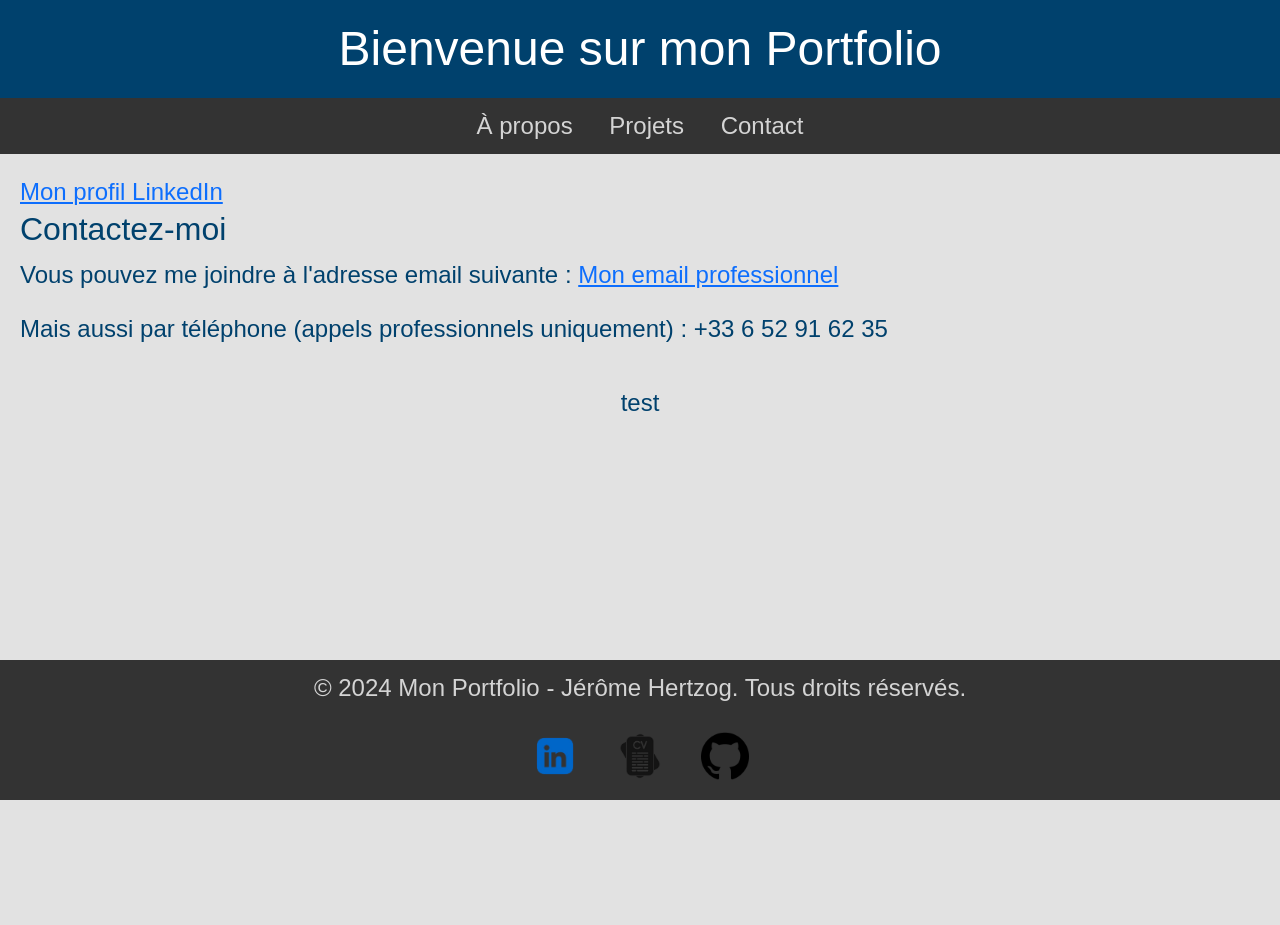
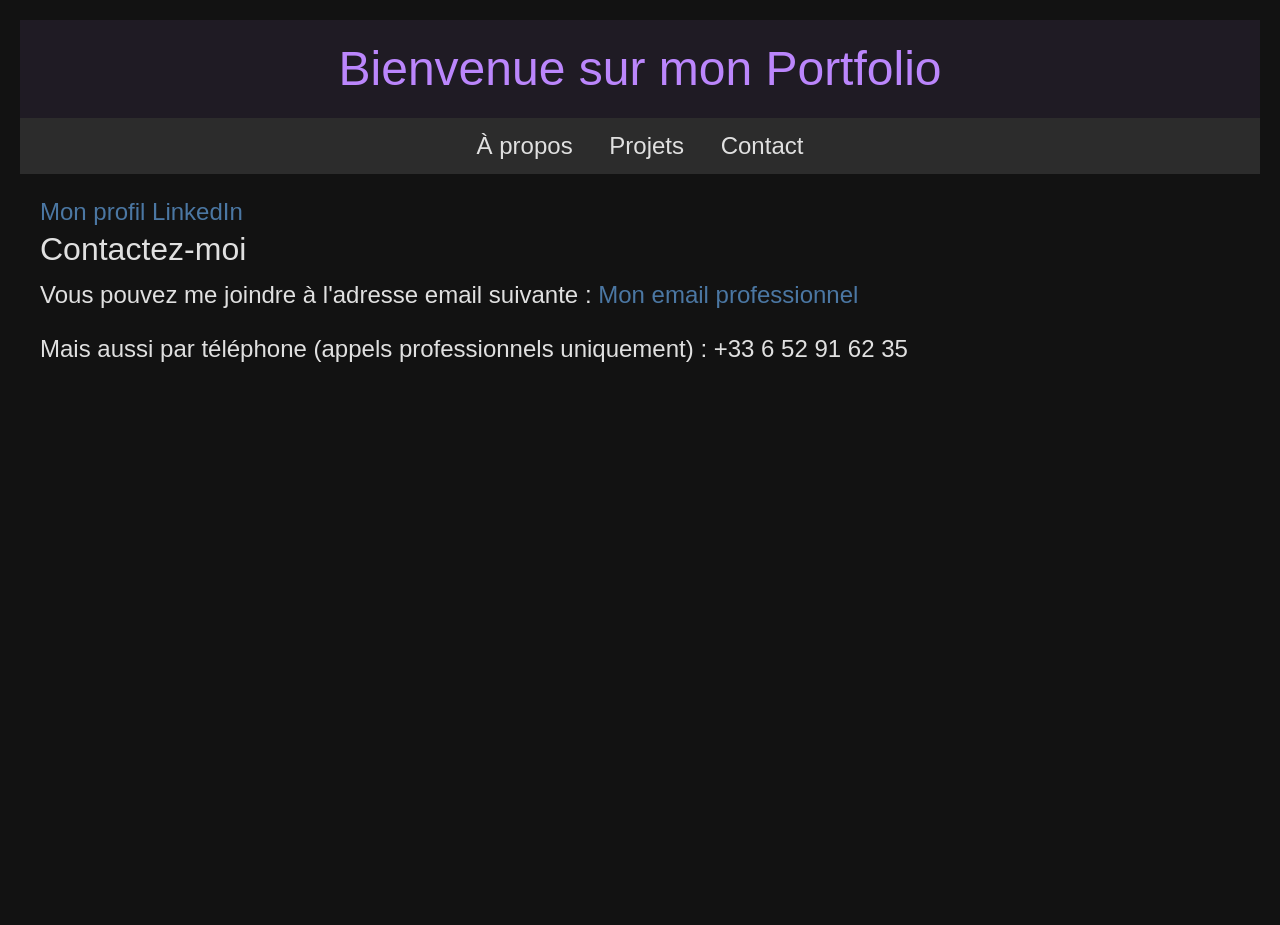
Before and after one commit to jeromehtz/jeromehtz.github.io, a PHP site: page /contact.html in a window 1280 px wide. Before the commit the page ends 800 px from the top, so only its background shows below. Run offline with PHP 8.4, Linux system fonts and the light colour scheme.

Commit message:
mise à jour

```diff
--- a/contact.html
+++ b/contact.html
@@ -7,7 +7,7 @@
     <link rel="stylesheet" href="css/style.css">
     <title>Document</title>
 </head>
-<body class="align-column">
+<body class="align-column content">
     <header>
         <h1>Bienvenue sur mon Portfolio</h1>
     </header>
@@ -28,21 +28,7 @@
             <p>Mais aussi par téléphone (appels professionnels uniquement) : +33 6 52 91 62 35</p>
         </section>
     </main>
-    <center><div class="absolute footer">test</div></center>
-    <footer>
-        <p>&copy; 2024 Mon Portfolio - Jérôme Hertzog. Tous droits réservés.</p>
-        <nav>
-            <a target="_blank" href="https://www.linkedin.com/in/jer0me-hertzog01/" alt="Mon profil LinkedIn">
-                <img src="images/linkedin-logo.png" alt="Mon profil LinkedIn"/>
-            </a>
-            <a target="_blank" href="cv/CV_HERTZOG_Jerome.pdf" alt="Mon CV">
-                <img src="images/cv-document-image.png" alt="Mon CV"/>
-            </a>
-            <a target="_blank" href="https://github.com/jeromehtz" alt="Mon profil GitHub">
-                <img src="images/logo-github.png" alt="Mon profil GitHub"/>
-            </a>
-        </nav>
-    </footer>
+    <iframe  src="footer.html" width="100%" height="500px" style="border: none;"></iframe>
     <script src="script/scriptjs.js"></script>
 </body>
 </html>
--- a/css/style.css
+++ b/css/style.css
@@ -1,41 +1,58 @@
 /* Styles de base */
 body {
     font-family: Arial, sans-serif;
-    background-color: #e2e2e2; /* Fond sombre */
-    color: #d4d4d4; /* Texte clair */
+    background-color: #121212; /* Fond sombre */
+    color: #E0E0E0; /* Texte clair */
     margin: 0;
     padding: 0;
-    color: #00416d;
     font-size: 1.5rem;
+    display: flex;
+    flex-direction: column;
+    min-height: 100vh;
+    overflow-x: hidden; /* Empêche le scroll horizontal */
+}
+
+.content {
+    flex-grow: 1; /* Permet au contenu de pousser le footer en bas */
+    padding: 20px;
 }
 
 /* En-tête */
 header {
-    background-color: #00416d; /* Bleu vif */
+    background-color: #1F1B24; /* Gris foncé */
     padding: 20px;
     text-align: center;
 }
 
 header h1 {
-    color: #ffffff; /* Blanc */
+    color: #BB86FC; /* Violet vif */
     margin: 0;
 }
 
 /* Navigation */
 nav {
-    background-color: #333333; /* Gris foncé */
+    background-color: #2C2C2C; /* Gris plus foncé */
     padding: 10px;
     text-align: center;
 }
 
 nav a {
-    color: #d4d4d4; /* Texte clair */
+    color: #E0E0E0; /* Texte clair */
     margin: 0 15px;
     text-decoration: none;
 }
 
 nav a:hover {
-    color: #007acc; /* Bleu vif au survol */
+    color: #03DAC6; /* Teal vif au survol */
+}
+
+a {
+    text-decoration: none;
+    color: #4b77a3;
+}
+
+a:hover{
+    color: #03DAC6;
 }
 
 /* Section principale */
@@ -56,15 +73,22 @@
 }
 
 /* Pied de page */
-footer {
-    background-color: #333333; /* Gris foncé */
-    color: #d4d4d4; /* Texte clair */
-    padding: 10px;
+.footer {
+    position: fixed;
+    bottom: 0;
+    left: 0;
     width: 100%;
-
+    background: #1F1B24;
+    color: #E0E0E0;
+    text-align: center;
+    padding: 15px;
+    opacity: 0;
+    transition: opacity 0.5s ease-in-out;
 }
 
-
+.footer.visible {
+    opacity: 1;
+}
 
 img {
     width: 3rem;
@@ -72,22 +96,11 @@
 
 main img {
     width: 25%;
-
-}
-
-footer {
-    text-align: center;
-    position: absolute;
-    position: fixed;
-    bottom: 0;
-    margin-top: 10px;
 }
 
 .hidden {
     display: none;
 }
-
-
 
 .align-row {
     display: flex;
@@ -128,13 +141,3 @@
     .absolute {
         text-align: center;
     }
-    body {
-        font-family: Arial, sans-serif;
-        background-color: #e2e2e2; /* Fond sombre */
-        color: #d4d4d4; /* Texte clair */
-        margin: 0;
-        padding: 0;
-        color: #00416d;
-        font-size: 1rem;
-    }
-}
--- /dev/null
+++ b/footer.html
@@ -0,0 +1,24 @@
+<!DOCTYPE html>
+<html lang="fr">
+<head>
+    <meta charset="UTF-8">
+    <meta name="viewport" content="width=device-width, initial-scale=1.0">
+    <link href="https://cdn.jsdelivr.net/npm/bootstrap@5.3.3/dist/css/bootstrap.min.css" rel="stylesheet" integrity="sha384-QWTKZyjpPEjISv5WaRU9OFeRpok6YctnYmDr5pNlyT2bRjXh0JMhjY6hW+ALEwIH" crossorigin="anonymous">
+    <link rel="stylesheet" href="css/style.css">
+    <title>Document</title>
+</head>
+<footer class="footer" id="footer">
+    <p>&copy; 2024 Mon Portfolio - Jérôme Hertzog. Tous droits réservés.</p>
+    <nav>
+        <a target="_blank" href="https://www.linkedin.com/in/jer0me-hertzog01/" alt="Mon profil LinkedIn">
+            <img src="images/linkedin-logo.png" alt="Mon profil LinkedIn"/>
+        </a>
+        <a target="_blank" href="cv/CV_HERTZOG_Jerome.pdf" alt="Mon CV">
+            <img src="images/cv-document-image.png" alt="Mon CV"/>
+        </a>
+        <a target="_blank" href="https://github.com/jeromehtz" alt="Mon profil GitHub">
+            <img src="images/logo-github.png" alt="Mon profil GitHub"/>
+        </a>
+    </nav>
+</footer>
+<script src="script/scriptjs.js"></script>
```
Also changed, not shown: about.html (+2 -16 lines), index.html (+3 -17 lines), script/scriptjs.js (+20 -19 lines).
